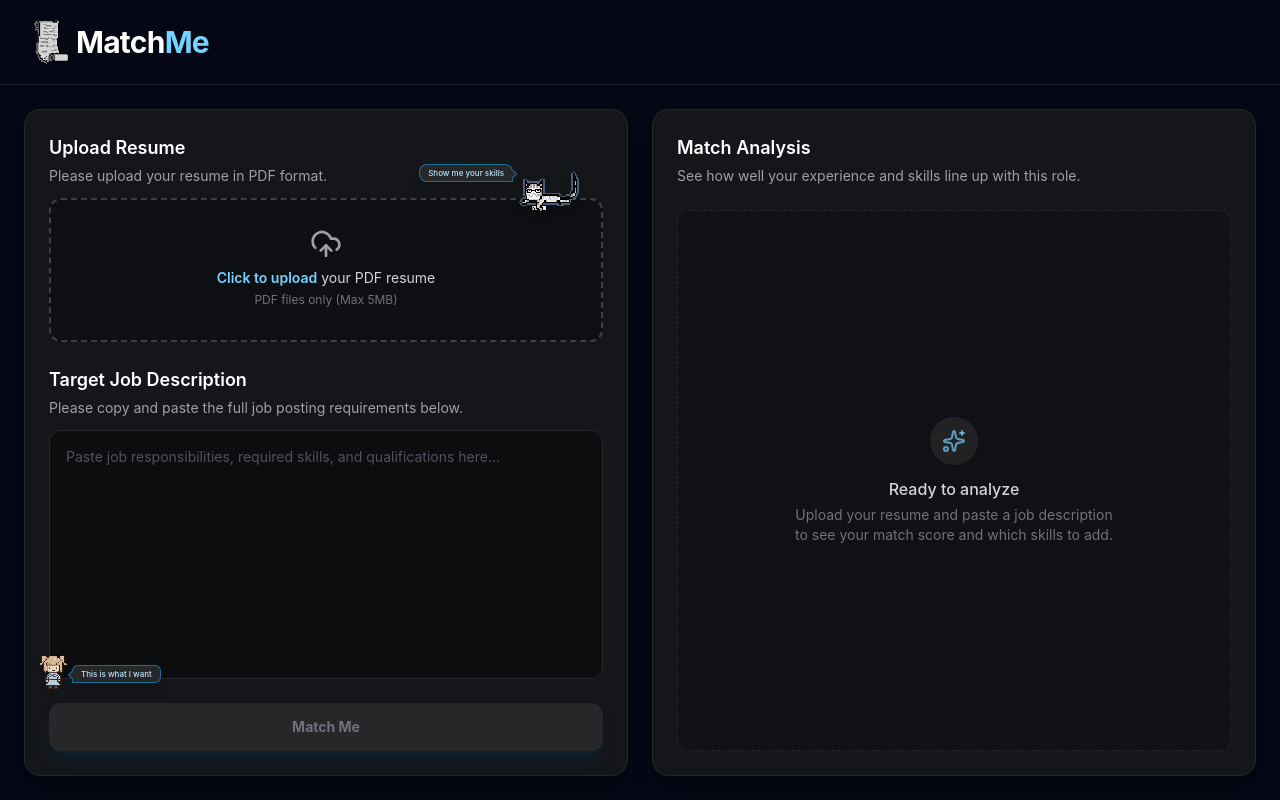
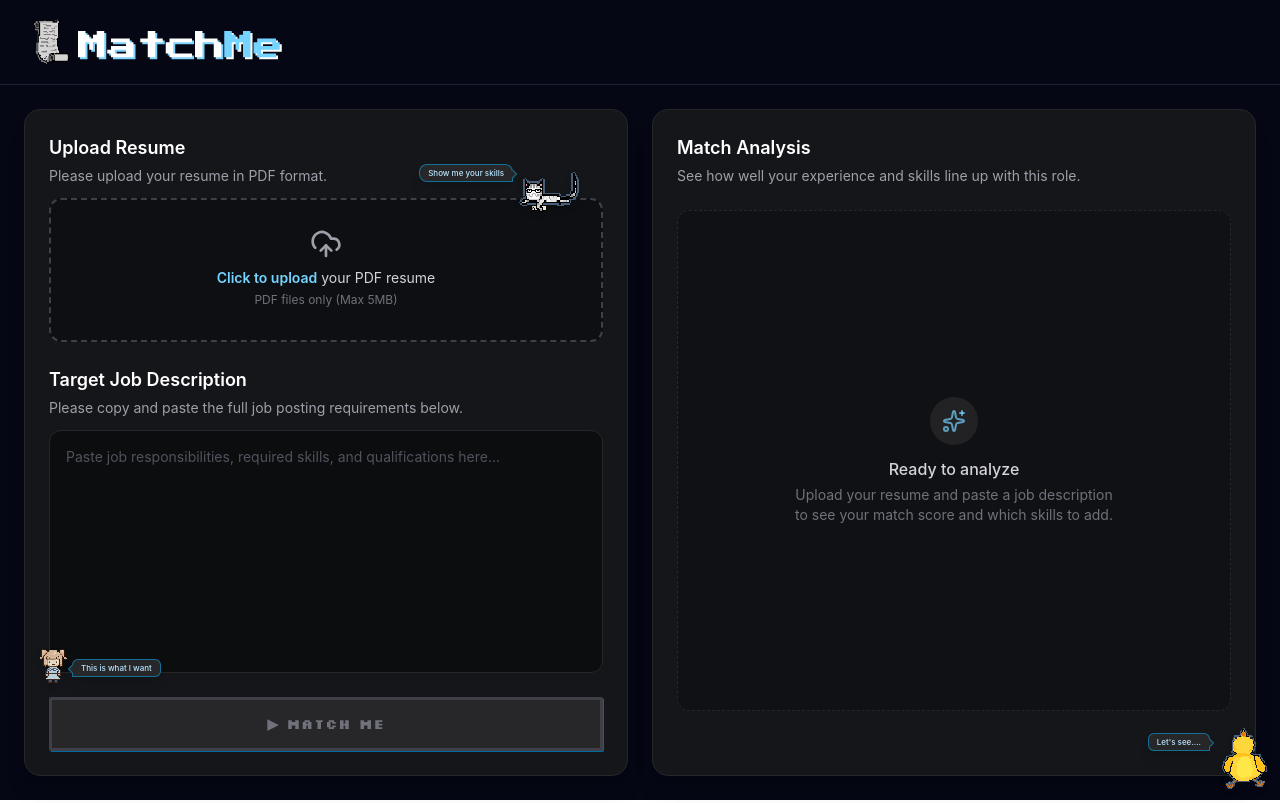
Before and after one commit to cotesamara/MatchMe, a React app in the folder frontend/: page / in a window 1280 px wide. Built offline with nearby package versions, Linux system fonts and the light colour scheme; the HTML template or start-up script is replaced by a standard one.

Commit message:
added more pixelated features to the front end

```diff
--- a/frontend/src/App.jsx
+++ b/frontend/src/App.jsx
@@ -53,14 +53,19 @@ export default function App() {
 
       {/* Header: gap-1.5 brings the title right next to your logo */}
       <header className="border-b border-slate-800/80 px-6 py-4 flex items-center justify-between">
-        <div className="flex items-center gap-0.1">
+        <div className="flex items-center gap-0.5">
           <img
             src="/logo.png"
             alt="MatchMe Logo"
             className="w-13 h-13 object-contain scale-125"
           />
-          <h1 className="text-2xl sm:text-3xl font-bold tracking-tight text-white">
-            Match<span className="text-sky-300">Me</span>
+          <h1 className="font-pixel-title text-2xl sm:text-3xl tracking-tight mt-2">
+            <span className="text-white drop-shadow-[2px_2px_0px_#7dd3fc]">
+              Match
+            </span>
+            <span className="text-sky-300 drop-shadow-[2px_2px_0px_#ffffff]">
+              Me
+            </span>
           </h1>
         </div>
 
@@ -145,15 +150,15 @@ export default function App() {
             <button
               type="submit"
               disabled={!resumeFile || !jobDescription.trim() || isAnalyzing}
-              className="w-full py-3.5 px-4 rounded-xl font-bold text-sm bg-sky-400 hover:bg-sky-300 disabled:bg-zinc-800 disabled:text-zinc-500 disabled:cursor-not-allowed text-slate-950 transition-all shadow-lg shadow-sky-950/40 cursor-pointer"
+              className="font-pixel-ui uppercase tracking-wider w-full py-3.5 px-4 text-sm font-bold bg-sky-300 hover:bg-sky-300 disabled:bg-zinc-800 disabled:border-zinc-700 disabled:shadow-none disabled:text-zinc-500 disabled:cursor-not-allowed text-white drop-shadow-[1px_1px_0px_#0369a1] pixel-btn cursor-pointer"
             >
-              {isAnalyzing ? 'Analyzing Experience...' : 'Match Me'}
+              {isAnalyzing ? 'Analyzing Experience...' : '▶ Match Me'}
             </button>
           </form>
         </section>
 
         {/* RIGHT PANEL: Dark Grayish Results Card */}
-        <section className="bg-zinc-900/90 border border-zinc-800 rounded-2xl p-6 flex flex-col shadow-xl">
+        <section className="relative bg-zinc-900/90 border border-zinc-800 rounded-2xl p-6 pb-16 flex flex-col shadow-xl">
           <h2 className="text-lg font-semibold text-white mb-1">Match Analysis</h2>
           <p className="text-sm text-zinc-400 mb-6">See how well your experience and skills line up with this role.</p>
 
@@ -226,6 +231,23 @@ export default function App() {
               </div>
             </div>
           )}
+
+          {/* Bottom-Right Pixel Chicken + Speech Bubble */}
+          <div className="absolute bottom-6 right-[45px] bg-zinc-800 text-sky-200 border border-sky-400/50 text-[8px] leading-none font-medium px-2 py-1 rounded-md rounded-br-none shadow-lg pointer-events-none z-10 whitespace-nowrap">
+            {!results
+              ? "Let's see...."
+              : results.overall_score > 70
+              ? "Wow, looking good"
+              : "Always room for improvement"}
+            {/* Little speech-bubble tail pointing right toward the chicken */}
+            <span className="absolute -right-1 bottom-1 w-1.5 h-1.5 bg-zinc-800 border-r border-b border-sky-400/50 -rotate-45"></span>
+          </div>
+          <img
+              src="/chicken.png"
+              alt="Pixel chicken looking up"
+              className="absolute -bottom-7 -right-8 w-20 h-20 object-contain drop-shadow-md pointer-events-none z-10"
+              style={{ imageRendering: 'pixelated' }}
+          />
         </section>
 
       </main>
--- a/frontend/src/index.css
+++ b/frontend/src/index.css
@@ -1 +1,29 @@
+@import url('https://fonts.googleapis.com/css2?family=Press+Start+2P&family=Silkscreen:wght@400;700&display=swap');
 @import "tailwindcss";
+
+@layer utilities {
+  .font-pixel-title {
+    font-family: 'Press Start 2P', monospace;
+  }
+
+  .font-pixel-ui {
+    font-family: 'Silkscreen', sans-serif;
+  }
+
+  .pixel-btn {
+    border: 3px solid #bae6fd;
+    box-shadow: 4px 4px 0px #0369a1;
+    border-radius: 2px;
+    transition: transform 0.08s ease, box-shadow 0.08s ease;
+  }
+
+  .pixel-btn:hover:not(:disabled) {
+    transform: translate(-1px, -1px);
+    box-shadow: 5px 5px 0px #0369a1;
+  }
+
+  .pixel-btn:active:not(:disabled) {
+    transform: translate(3px, 3px);
+    box-shadow: 1px 1px 0px #0369a1;
+  }
+}
```
Also changed, not shown: frontend/public/chicken.png (added).
